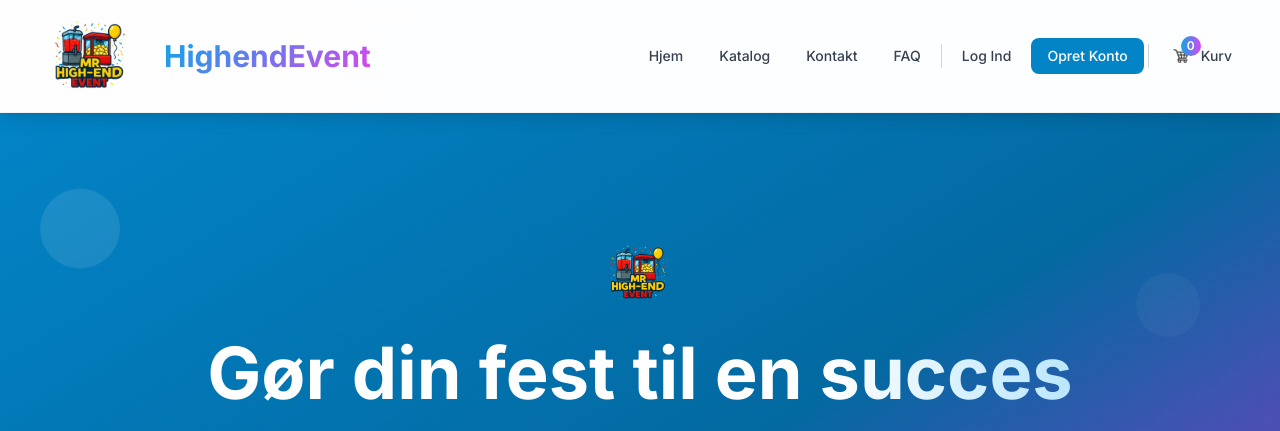
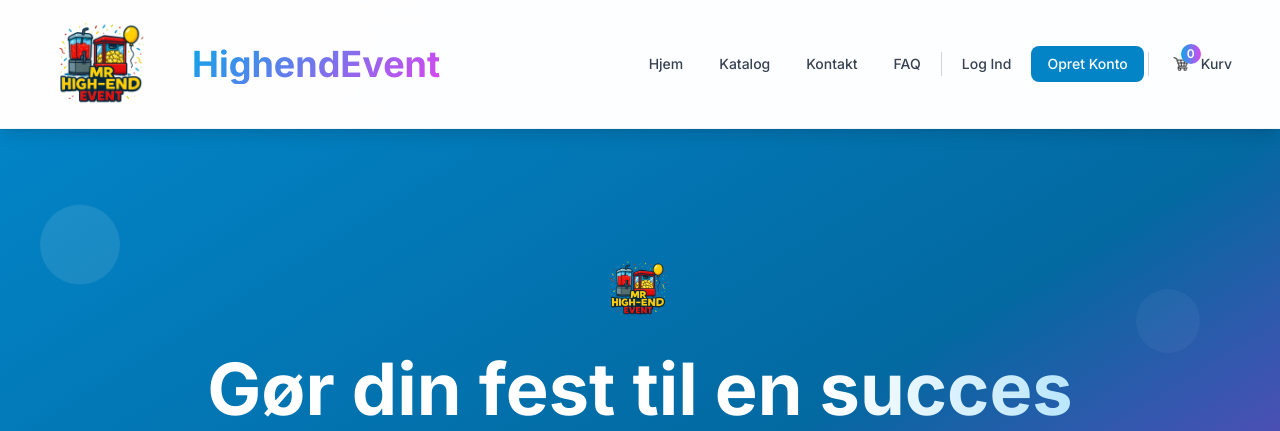
Before and after one commit to Flyvendedk799/HighendEvent, a Flask app: page / in a window 1280 px wide. Shown: the top 431 px of the page. Run offline with Flask 3, Linux system fonts and the light colour scheme; data that the repository does not hold is empty; some libraries are stand-ins or nearby versions.

Commit message:
Make logo MUCH larger - h-24 (96px) - double the original size

```diff
--- a/app/templates/base.html
+++ b/app/templates/base.html
@@ -217,12 +217,12 @@
     <!-- Navigation -->
     <nav x-data="{ mobileMenuOpen: false }" class="bg-white/80 backdrop-blur-md shadow-lg sticky top-0 z-50 border-b border-gray-200/50">
         <div class="max-w-7xl mx-auto px-4 sm:px-6 lg:px-8">
-            <div class="flex justify-between h-28">
+            <div class="flex justify-between h-32">
                 <div class="flex items-center">
                     <a href="{{ url_for('public.index') }}" class="flex-shrink-0 group">
-                        <div class="flex items-center space-x-3">
-                            <img src="{{ url_for('static', filename='images/logo1.png') }}" alt="HighendEvent Logo" class="h-20 w-auto group-hover:scale-105 transition-all duration-300">
-                            <h1 class="text-3xl font-bold gradient-text">HighendEvent</h1>
+                        <div class="flex items-center space-x-4">
+                            <img src="{{ url_for('static', filename='images/logo1.png') }}" alt="HighendEvent Logo" class="h-24 w-auto group-hover:scale-105 transition-all duration-300">
+                            <h1 class="text-4xl font-bold gradient-text">HighendEvent</h1>
                         </div>
                     </a>
 
@@ -367,9 +367,9 @@
             <div class="grid grid-cols-1 md:grid-cols-2 lg:grid-cols-4 gap-8 lg:gap-12">
                 <!-- Company Info -->
                 <div class="lg:col-span-1">
-                    <div class="flex items-center space-x-3 mb-6">
-                        <img src="{{ url_for('static', filename='images/logo1.png') }}" alt="HighendEvent Logo" class="h-20 w-auto">
-                        <h3 class="text-3xl font-bold gradient-text">HighendEvent</h3>
+                    <div class="flex items-center space-x-4 mb-6">
+                        <img src="{{ url_for('static', filename='images/logo1.png') }}" alt="HighendEvent Logo" class="h-24 w-auto">
+                        <h3 class="text-4xl font-bold gradient-text">HighendEvent</h3>
                     </div>
                     <p class="text-slate-300 mb-6 leading-relaxed">Din pålidelige partner til professionelt udstyr til fester og events. Vi gør din fest til en uforglemmelig oplevelse.</p>
 
```
